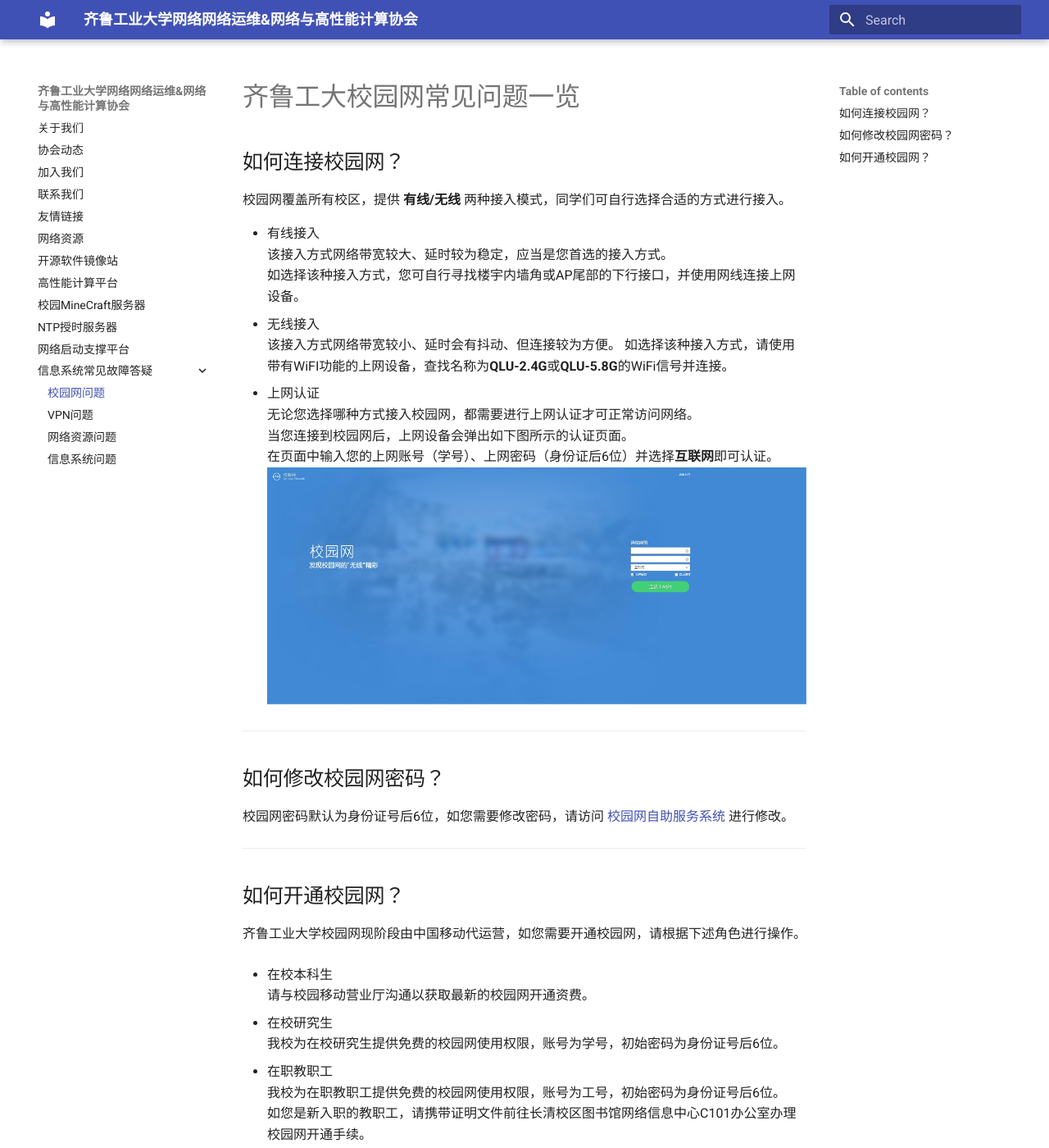
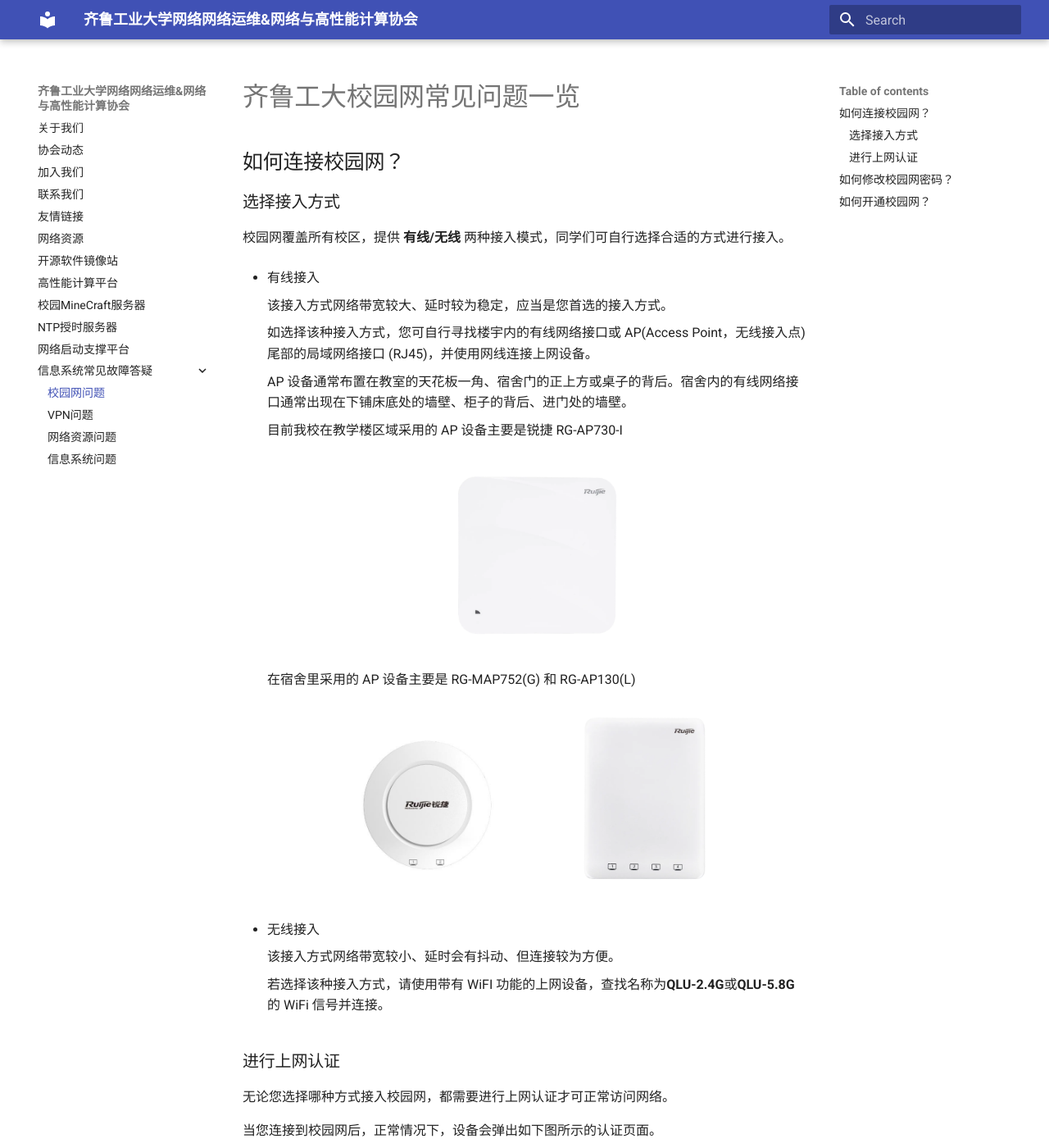
Before and after one commit to SmallJiang/qluweb, an MkDocs documentation site: the page built from docs/help/campusnetwork.md, in a window 1280 px wide and 1400 px high. Shown: the whole window at 82% size. Built offline with MkDocs 1.6.1 and Material for MkDocs 9.7.7, drawn with Linux system fonts in a browser that asks for light colours; some of the changed text lies outside the part shown.

Commit message:
doc&fmt:撰写文本以及规范了中英文混排的格式

```diff
--- a/docs/about.md
+++ b/docs/about.md
@@ -1,3 +1,5 @@
+<!-- markdownlint-disable MD007 -->
+
 # 齐鲁工业大学网络运维&网络与高性能计算协会
 
 ## 部门/协会简介
@@ -6,22 +8,19 @@
 
 网络与高性能计算协会是网络运维团队成员发起的协会组织，旨在聚集一批对计算机网络、高性能计算、网络安全与渗透、开源社区等领域富有兴趣的爱好者，促进专业技术交流、推广开源软件和专业技能知识。
 
-部门和协会同[国家超级计算济南中心](http://www.nsccjn.cn/)、[济南超级计算计算研究院](https://www.jnist.cn/)、[赛尔网络](https://www.cernet.com)、[中国移动山东省分公司](https://www.10086.cn)、[神州顶联](https://www.toplion.com.cn)等知名研究机构和企业单位有良好的沟通与合作关系。部门和协会将会定期推荐富有专业知识和技术能力的同学进去相关研究机构和企业单位就职或实习。
-=======
+部门和协会同[国家超级计算济南中心](http://www.nsccjn.cn/)、[济南超级计算计算研究院](https://www.jnist.cn/)、[赛尔网络](https://www.cernet.com)、[中国移动山东省分公司](https://www.10086.cn)、[神州顶联](https://www.toplion.com.cn)等知名研究机构和企业单位有良好的沟通与合作关系。部门和协会将会定期推荐富有专业知识和技术能力的同学进去相关研究机构和企业单位就职或实习
 
 ---
 
 ## 部门/协会资源
 
-
 协会依托于齐鲁工业大学（山东省科学院）网络信息中心，拥有丰富的软硬件资源。
 
-目前协会为校（院）在校师生提供如下网络资源：
-=======
+目前协会为校（院）在校师生提供如下网络资源
 
 - [齐鲁工业大学高性能计算平台](https://hpc.qlu.edu.cn)
 
-    基于国家超级计算济南中心 - 山河超级计算平台，可提供数万颗 CPU 核心、数 PB 存储资源，并配备 NVIDIA A100/Tesla T4 加速卡，能为各类科研任务提供云服务器与高性能计算队列。
+    基于国家超级计算济南中心——山河超级计算平台，可提供数万颗 CPU 核心、数 PB 存储池，并可选配 NVIDIA A100/Tesla T4 加速卡，能够为各类科研任务提供云服务器与高性能计算队列。
 
 - [齐鲁工业大学开源软件镜像站](https://mirrors.qlu.edu.cn)
 
@@ -31,18 +30,13 @@
 
     为校内师生提供正版的 Windows 系统与 Microsoft Office 软件。
 
-- [齐鲁工业大学高性能计算平台](https://hpc.qlu.edu.cn)
-    基于国家超级计算济南中心——山河超级计算平台，可提供数万颗CPU核心、数PB存储池，并可选配NVIDIA A100/Tesla T4加速卡，能够为各类科研任务提供云服务器与高性能计算队列。
+- [齐鲁工业大学开源软件镜像站](https://mirrors.qlu.edu.cn)
 
-- [齐鲁工业大学开源软件镜像站](https://mirrors.qlu.edu.cn)
-    为校内外用户提供开源软件与各类系统的镜像仓库，自开站以来访问量超过千万次，对外提供超过500TB的文件资源。是CentOS、Fedora、CRAN的官方软件源。
+    为校内外用户提供开源软件与各类系统的镜像仓库，自开站以来访问量超过千万次，对外提供超过 500TB 的文件资源。是 CentOS、Fedora、CRAN 的官方软件源。
 
 - [齐鲁工业大学 MineCraft 服务器](https://www.mc9g.cn)
 
     基于超算平台与高速教育网线路建设的 MineCraft 服务器。
-=======
-
-
 
 - [齐鲁工业大学授时服务器](https://ntp.qlu.edu.cn)
 
@@ -54,9 +48,9 @@
 
 - [长清校区校园网报修服务](tel:89631358)
 
-  - 工作日的 8:00-17:00 为办公区域 提供一小时内响应的网络设施故障诊断与维修服务。
+    工作日的 8:00-17:00，为办公区域提供一小时内响应的网络设施故障诊断与维修服务。
 
-  - 24 小时待命 为网络关键核心设施的性能故障或网络安全事故 提供紧急响应与处理。
+    24 小时待命，为网络关键核心设施的性能故障或网络安全事故提供紧急响应与处理。
 
 - 网络启动支撑平台 筹备中
 
@@ -76,7 +70,7 @@
 
 ## 部门/协会LOGO
 
-<img src=<https://mirrors.qlu.edu.cn/static/img/logo-white@2x.png> width=10% />
+<img src=<https://mirrors.qlu.edu.cn/static/img/logo-small@4x.png> width=10% />
 
 ---
 
@@ -84,7 +78,7 @@
 
 齐鲁工业大学（山东省科学院）网络运维是隶属于校网络信息中心的校级组织，受网络信息中心直接管理，所有活动均按照校网络信息中心相关规章制度进行。
 
-齐鲁工业大学（山东省科学院）网络与高性能计算协会是在校（院）团委正式注册的校级学生组织，接受校（院）团委领导，所有活动均依照[协会章程](https://wlyw.qlu.edu.cn/协会章程.pdf)开展。
+齐鲁工业大学（山东省科学院）网络与高性能计算协会是在校（院）团委正式注册的学生社团，接受校（院）团委领导，所有活动均依照[协会章程](https://wlyw.qlu.edu.cn/协会章程.pdf)开展。
 
  ---
 
--- a/docs/help/campusnetwork.md
+++ b/docs/help/campusnetwork.md
@@ -1,40 +1,72 @@
+<!-- markdownlint-disable MD033 -->
+
 # 齐鲁工大校园网常见问题一览
 
 ## 如何连接校园网？
+
+### 选择接入方式
+
 校园网覆盖所有校区，提供 **有线/无线** 两种接入模式，同学们可自行选择合适的方式进行接入。
 
 - 有线接入
-该接入方式网络带宽较大、延时较为稳定，应当是您首选的接入方式。
-如选择该种接入方式，您可自行寻找楼宇内墙角或AP尾部的下行接口，并使用网线连接上网设备。
+
+    该接入方式网络带宽较大、延时较为稳定，应当是您首选的接入方式。
+
+    如选择该种接入方式，您可自行寻找楼宇内的有线网络接口或 AP(Access Point，无线接入点) 尾部的局域网络接口 (RJ45)，并使用网线连接上网设备。
+
+    AP 设备通常布置在教室的天花板一角、宿舍门的正上方或桌子的背后。宿舍内的有线网络接口通常出现在下铺床底处的墙壁、柜子的背后、进门处的墙壁。
+
+    目前我校在教学楼区域采用的 AP 设备主要是锐捷 RG-AP730-I
+    <center class="half">
+    <img src="/img/wireless-rg-ap730-i_ad3889a4fd0b4535a126a42e41393468.webp" width=40% />
+    </center>
+    在宿舍里采用的 AP 设备主要是 RG-MAP752(G) 和 RG-AP130(L)
+    <center class="half">
+    <img src="/img/752.jpg" width=40% /><img src="/img/wireless-rg-ap130(l) v2_284ee7cc20d3407daa856663319ea6c6.webp" width=40% />
+    </center>
+
 - 无线接入
-该接入方式网络带宽较小、延时会有抖动、但连接较为方便。
-如选择该种接入方式，请使用带有WiFI功能的上网设备，查找名称为**QLU-2.4G**或**QLU-5.8G**的WiFi信号并连接。
-- 上网认证
+
+    该接入方式网络带宽较小、延时会有抖动、但连接较为方便。
+
+    若选择该种接入方式，请使用带有 WiFI 功能的上网设备，查找名称为**QLU-2.4G**或**QLU-5.8G**的 WiFi 信号并连接。
+
+### 进行上网认证
+
 无论您选择哪种方式接入校园网，都需要进行上网认证才可正常访问网络。
-当您连接到校园网后，上网设备会弹出如下图所示的认证页面。
-在页面中输入您的上网账号（学号）、上网密码（身份证后6位）并选择**互联网**即可认证。
-![rzjm](rzjm.jpg)
+
+当您连接到校园网后，正常情况下，设备会弹出如下图所示的认证页面。
+    <center class="half">
+    <img src="/img/rzjm.jpg"/>
+    </center>
+在页面中输入您的上网账号（学号）、上网密码（初始密码为身份证后 6 位）并选择**互联网**即可完成认证。
+
+如果连接网络后一段时间没有弹出认证界面，请手动进入[172.20.255.1:9090](172.20.255.1:9090)进行认证。
+
+在登陆成功后的页面等待几分钟后刷新，可以激活免密无感认证的选项。该功能依赖设备的 MAC 地址来进行身份识别，需要关闭上网设备的`私有局域网地址`、`随机MAC地址`等功能才能正常使用。
+
+若您因科研需要，希望在机房、实验室等位置部署免认证接入网络的服务器，请联系网络信息中心 [0531-89631358](tel:(0531)89631358)
 
 ---
 
 ## 如何修改校园网密码？
 
-校园网密码默认为身份证号后6位，如您需要修改密码，请访问 [校园网自助服务系统](http://172.17.21.111:8080) 进行修改。
+校园网密码默认为身份证号后 6 位，如您需要修改密码，请在校内网络环境下访问 [校园网自助服务系统](http://172.17.21.111:8080) 进行修改。
 
 ---
 
 ## 如何开通校园网？
 
-齐鲁工业大学校园网现阶段由中国移动代运营，如您需要开通校园网，请根据下述角色进行操作。
+齐鲁工业大学校园网现阶段由中国移动代为运营，如您需要开通校园网，请根据您的在校身份，参考下述说明进行操作。
 
 - 在校本科生
-请与校园移动营业厅沟通以获取最新的校园网开通资费。
+请与校园内的移动营业厅沟通以获取最新的校园网套餐及资费。
 
 - 在校研究生
-我校为在校研究生提供免费的校园网使用权限，账号为学号，初始密码为身份证号后6位。
+我校为在读研究生提供免费的校园网使用权限，账号为学号，初始密码为身份证号后 6 位。
 
 - 在职教职工
-我校为在职教职工提供免费的校园网使用权限，账号为工号，初始密码为身份证号后6位。
-如您是新入职的教职工，请携带证明文件前往长清校区图书馆网络信息中心C101办公室办理校园网开通手续。
+我校为在职教职工提供免费的校园网使用权限，账号为工号，初始密码为身份证号后 6 位。
+如您是新入职的教职工，请携带证明文件前往长清校区图书馆网络信息中心 C101 办公室办理校园网开通手续。
 
-有任何疑问，可致电网络信息中心 0531-89631358。
+有任何疑问，可致电网络信息中心 [0531-89631358](tel:(0531)89631358)
--- a/docs/link.md
+++ b/docs/link.md
@@ -3,17 +3,15 @@
 ## 姊妹社团
 
 - [中国科学技术大学 Linux 用户协会](https://lug.ustc.edu.cn)
-- [清华大学 TUNA 协会](https://tuna.moe/)
 
 ---
 
-## 教育网联合镜像站
+## 教育网内开源软件镜像站
 
-- [MirrorZ](https://help.mirrors.cernet.edu.cn)
-- [南京大学镜像站](https://mirrors.nju.edu.cn/)
-- [北京大学镜像站](https://mirrors.pku.edu.cn)
+- [校园网联合镜像站](https://help.mirrors.cernet.edu.cn)
+- [中国科学技术大学镜像站](https://mirrors.qlu.edu.cn)
 - [清华大学镜像站](https://mirrors.tuna.tsinghua.edu.cn/)
-- [中国科学技术大学镜像站](https://mirrors.qlu.edu.cn)
+- [南京大学开源镜像站](https://mirrors.nju.edu.cn/)
 
 ---
 
--- a/docs/news.md
+++ b/docs/news.md
@@ -4,19 +4,15 @@
 
 ## 2023 年
 
+- 在 2023 年“神威·国实杯”第七届国产 CPU 并行应用挑战赛中，协会成员梁一博所在的“灵犀队”成功晋级全国总决赛。2023-07-23 [查看详情](http://www.asc-events.net/ASC22/)
 
-- 在 2023 年“神威·国实杯”第七届国产 CPU 并行应用挑战赛中，协会成员梁一博所在的“灵犀队”成功晋级全国总决赛。2023-07-23 [查看详情](http://www.asc-events.net/ASC22/)
-=======
 - 在首届“盘古石杯”全国电子数据取证大赛作品赛中，网络运维成员刘科汛、房民政获三等奖。2023-07
 
-- 齐鲁工业大学（山东省科学院）网络与高性能计算协会第一次全体成员代表大会于图书馆C109召开，会议表决通过了协会章程，次日提请校（院）团委审批，协会正式注册成立。会上选举2021级本科生刘正阳为会长、2022级本科生刘鹏瑜为临时团支部书记。2023-06-18
-
-- 在2023年第20届全国大学生信息安全与对抗技术竞赛中，网络运维成员靳庆旺获二等奖。2023-05
-
+- 齐鲁工业大学（山东省科学院）网络与高性能计算协会第一次全体成员代表大会于图书馆 C109 召开，会议表决通过了协会章程，次日提请校（院）团委审批，协会正式注册成立。会上选举 2021 级本科生刘正阳为会长、2022 级本科生刘鹏瑜为临时团支部书记。2023-06-18
 
 - 在 2023 年第 20 届全国大学生信息安全与对抗技术竞赛中，网络运维成员靳庆旺获二等奖。2023-05
 
-- 在 2023 年第十届 ASC 世界大学生超级计算机竞赛中，由国家超级计算济南中心郭猛研究员指导，网络运维成员李京鸿、刘正阳、周嵩涛与数学与统计学部本科生张亦心、刘忠毅组成的灵犀队获总决赛一等奖。2023-5-10 [查看详情](http://www.asc-events.net/ASC22/)
+- 在 2023 年第十届 ASC 世界大学生超级计算机竞赛中，由国家超级计算济南中心郭猛研究员指导，网络运维成员李京鸿、刘正阳、周嵩涛与数学与统计学部本科生张亦心、刘忠毅组成的灵犀队获总决赛一等奖、超级团队奖。2023-5-10 [查看详情](http://www.asc-events.net/ASC22/)
 
 - 在 2023 年蓝桥杯全国软件和信息技术专业人才大赛中，网络运维成员王洪骁、刘正阳、房民政获二等奖，陈致欣获三等奖。2023-04
 
@@ -34,17 +30,13 @@
 
 - 在 2022 年全国大学生网络安全精英赛中，网络运维成员靳庆旺获得总决赛三等奖。2022-11
 
+- 在 2022 年国庆节期间，经过两轮面试的重重选拔，网络运维 2022 年纳新圆满结束，刘正阳、李京鸿为部门第七届负责人。2022-10
+
+- 2022 年 ISCC，在个人挑战赛和无限擂台赛中，网络运维成员张鑫浩，卿钺坤均获双项一等奖。2022-06
+
+- 在 2021 年齐鲁工业大学（山东省科学院）第七届校长奖学金评选中，网络运维成员孙浩斐荣获校长奖学金。2022-06-07 [查看详情](https://news.qlu.edu.cn/2022/0607/c812a208789/page.psp)
 
 - 在 2022 年蓝桥杯全国软件和信息技术专业人才大赛中，网络运维成员王洪骁获一等奖，刘正阳、李杰相、李京鸿获二等奖，张洪昊、周旭昕获三等奖。2022-04-28
-=======
-- 在2022年国庆节期间，经过两轮面试的重重选拔，网络运维2022年纳新圆满结束，刘正阳、李京鸿为部门第七届负责人。2022-10
-
-- 2022年ISCC，在个人挑战赛和无限擂台赛中，网络运维成员张鑫浩，卿钺坤均获双项一等奖。2022-06
-
-- 在2021年齐鲁工业大学（山东省科学院）第七届校长奖学金评选中，网络运维成员孙浩斐荣获校长奖学金。2022-06-07 [查看详情](https://news.qlu.edu.cn/2022/0607/c812a208789/page.psp)
-
-- 在2022年蓝桥杯全国软件和信息技术专业人才大赛中，网络运维成员王洪骁获一等奖，刘正阳、李杰相、李京鸿获二等奖，张洪昊、周旭昕获三等奖。2022-04-28
-
 
 ---
 
@@ -52,45 +44,26 @@
 
 - 在 2021 年“美亚杯”第七届中国电子数据取证大赛中，由潘岩副教授、杨英副教授、魏中贺老师指导的网络运维成员张鑫浩、王宇哲、付志远、杨明洁、高源、卿钺坤代表校（院）取得个人赛一等奖一名、二等奖四名、三等奖一名，团体赛一等奖的优异成绩。2021-12-19 [查看详情](https://news.qlu.edu.cn/2021/1218/c814a176906/page.psp)
 
+- 在 2021 年全国大学生电子设计竞赛中，由潘岩副教授、魏中贺老师指导的陈烁、李杰相、周旭昕三位同学组成的参赛团队获二等奖。2021-11
 
-- 在 2021 年全国大学生电子设计竞赛中，由潘岩副教授、魏中贺老师指导的陈烁、李杰相、周旭昕三位同学组成的参赛团队获二等奖。2021-09
+- 2021 年纳新取得圆满成功，张鑫浩、于丰睿、王洪骁为第六届部门负责人。2021-10
+
+---
+
+## 2020 年
+
+- 在 COVID-19 冲击下，部门逆势而上，在校活跃人数突破百余人，第五届部门负责人为董斌。
 
 ---
 
 ## 2018 年
 
-- 截至 2018 年底，网络运维持续助力校（院）长清校区校园网运维工作，已圆满完成各类工单总计 400 件。
+- 截至 2018 年底，网络运维持续助力校（院）长清校区校园网运维工作，已圆满完成各类工单总计 500 件。
+
+- 2018 年，网络运维全体值班成员参与学校校园网升级改造项目，校园网服务质量进一步提升。
 
 ---
 
-## 2017 年
+## 2016 年
 
-- 2017 年，网络运维作为校级学生组织，在校（院）网络信息中心潘岩副教授、魏中贺老师的支持下成立，17 级软件工程本科生刘德威任部门首位负责人。
-=======
-- 在2021年全国大学生电子设计竞赛中，由潘岩副教授、魏中贺老师指导的陈烁、李杰相、周旭昕三位同学组成的参赛团队获二等奖。 2021-11
-
-- 2021年纳新取得圆满成功，张鑫浩、于丰睿、王洪骁为第六届部门负责人。2021-10
-
----
-
-## 2020年
-
-- 在COVID-19冲击下，部门逆势而上，在校活跃人数突破百余人，第五届部门负责人为董斌。
-
-
-## 2018年
-
-- 截至2018年底，网络运维持续助力校（院）长清校区校园网运维工作，已圆满完成各类工单总计500件。
-
-- 2018年，网络运维全体值班成员参与学校校园网升级改造项目，校园网服务质量进一步提升。
-
----
-
-## 2017年
-
-- 网络运维首次面向全校开始吸纳新鲜血液。
-
----
-
-## 2016年
-- 2016年，网络运维作为校级学生组织，在校（院）网络信息中心潘岩副教授、魏中贺老师的支持下成立，16级本科生刘德威、赵锐、张天元任部门首届负责人。
+- 2016 年，网络运维作为校级学生组织，在校（院）网络信息中心潘岩副教授、魏中贺老师的支持下成立，16 级本科生刘德威、赵锐、张天元任部门首届负责人。
```
Also changed, not shown: docs/join.md (+3 -1 lines), docs/img/752.jpg (added), docs/img/rzjm.jpg (renamed from docs/help/rzjm.jpg), docs/img/wireless-rg-ap130(l) v2_284ee7cc20d3407daa856663319ea6c6.webp (added), docs/img/wireless-rg-ap730-i_ad3889a4fd0b4535a126a42e41393468.webp (added).
